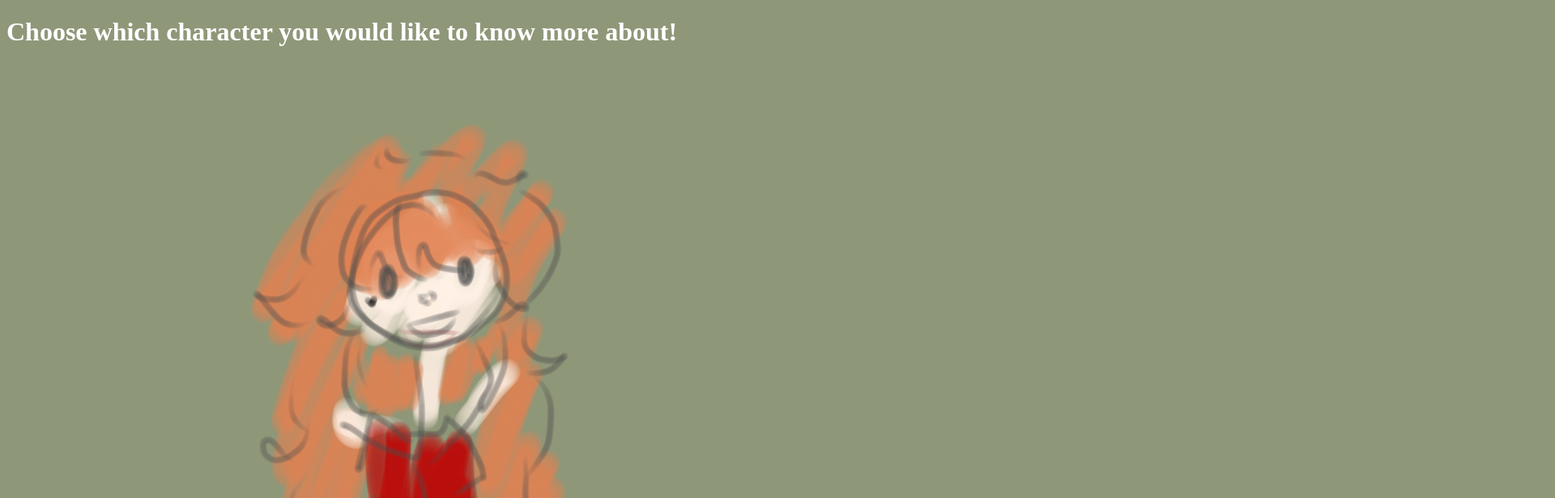
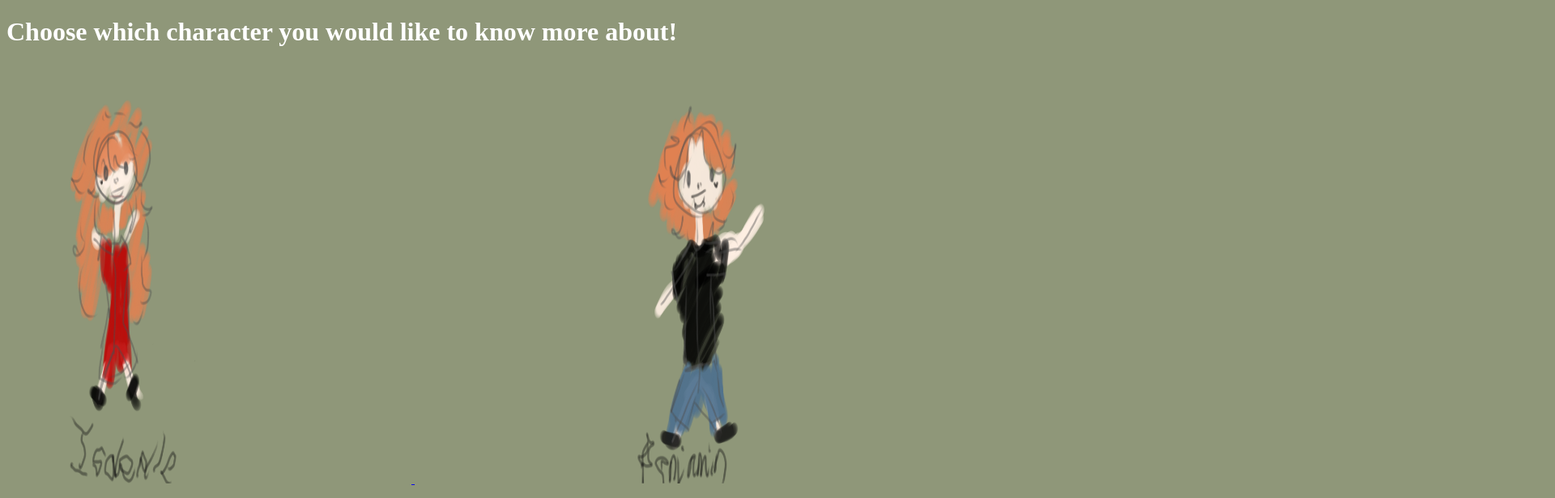
Before and after one commit to keestudios/insidesketchbook, a plain HTML site: page index.html in a window 1280 px wide. Shown: the top 616 px of the page at 81% size, 1920 px wide, since content can reach past the window. Drawn offline with Linux system fonts and the light colour scheme.

Commit message:
Update index.html

```diff
--- a/index.html
+++ b/index.html
@@ -14,11 +14,11 @@
 <h1>Choose which character you would like to know more about!</h1>
   <br>
      <a href="https://keestudios.github.io/belleinfo/">
-  <img src="https://keestudios.github.io/insidesketchbook/images/Bellesketch.png">
+  <img src="https://keestudios.github.io/insidesketchbook/images/Bellesketch.png" width="500" height="500">
      </a>
    <a href="https://keestudios.github.io/beninfo/">
-  <img src="https://keestudios.github.io/insidesketchbook/images/bensketch.png">
+  <img src="https://keestudios.github.io/insidesketchbook/images/bensketch.png" width="500" height="500">
    </a>
- <img src="https://keestudios.github.io/artistbag/images/insidesketch.png">
+
 </body>
 </html>
```
